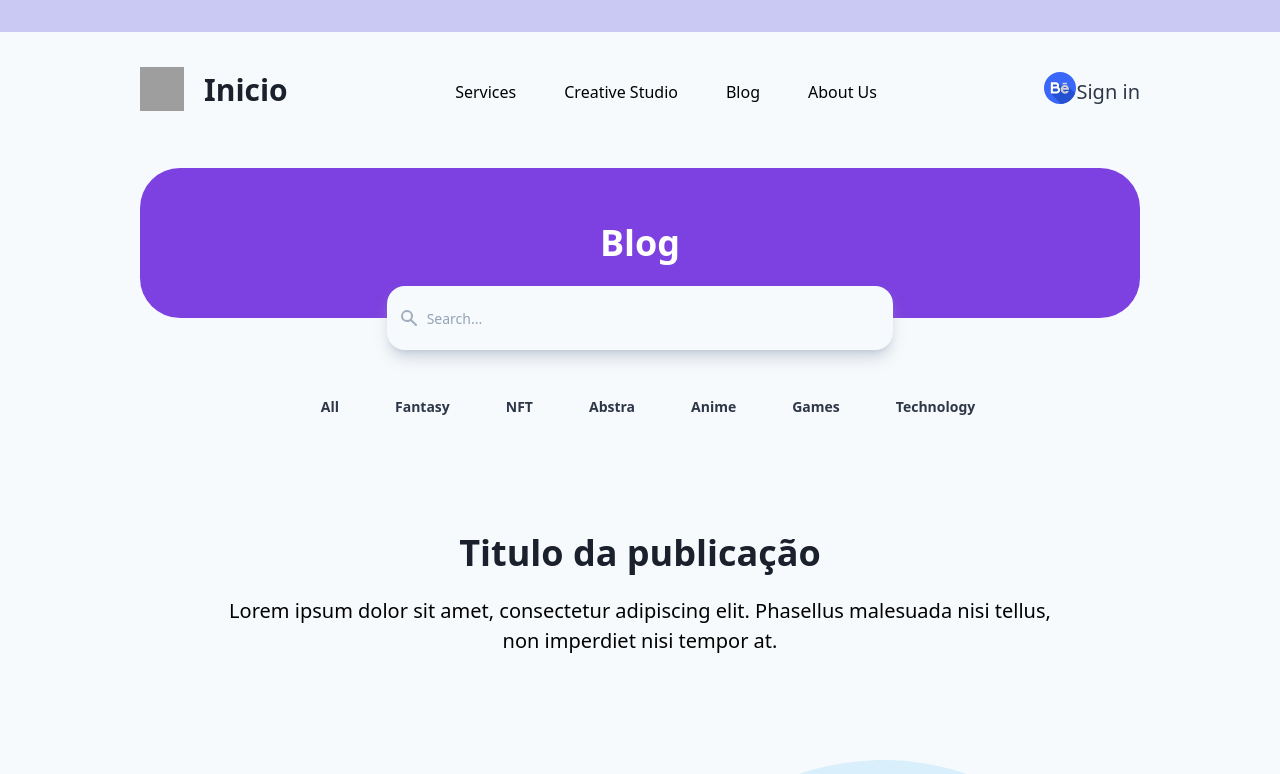
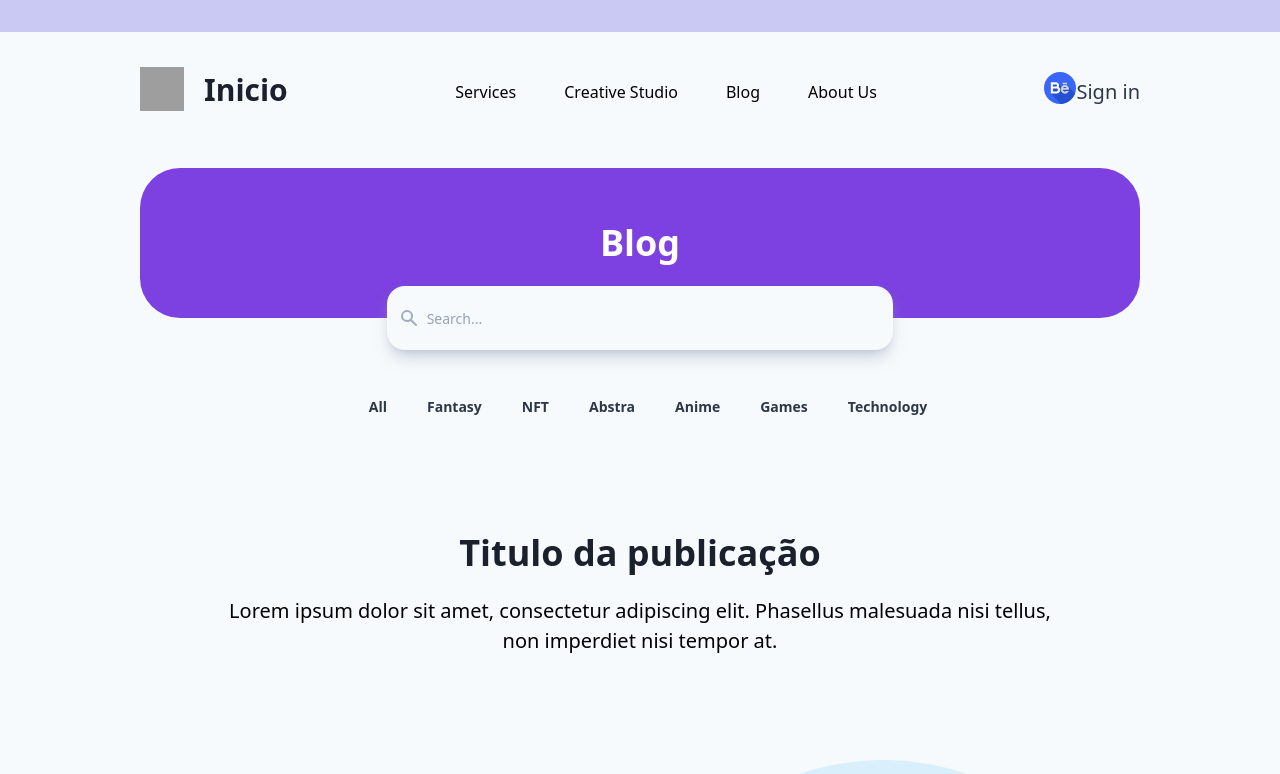
Before and after one commit to pedroffd/blog-copy, a Next.js app: page / in a window 1280 px wide. Shown: the top 774 px of the page. Built offline with nearby package versions, Linux system fonts and the light colour scheme; grey boxes are pictures that could not be loaded.

Commit message:
adjusment on padding left for menu items

```diff
--- a/src/components/menu/CategoryMenu.tsx
+++ b/src/components/menu/CategoryMenu.tsx
@@ -60,7 +60,7 @@ const TestComponent = () => {
                         <Link href={menuItem.href ?? '#'}>
                           <a
                             href="#"
-                            className="ml-2 px-6 py-2 rounded-full text-sm leading-5 font-medium text-gray-800 font-semibold hover:bg-mainBlue-100 hover:text-white transition duration-150 ease-in-out cursor-pointer focus:outline-none focus:text-white focus:bg-gray-700 "
+                            className="ml-2 px-4 py-2 rounded-full text-sm leading-5 font-medium text-gray-800 font-semibold hover:bg-mainBlue-100 hover:text-white transition duration-150 ease-in-out cursor-pointer focus:outline-none focus:text-white focus:bg-gray-700 "
                           >
                             {menuItem.label}
                           </a>
```
